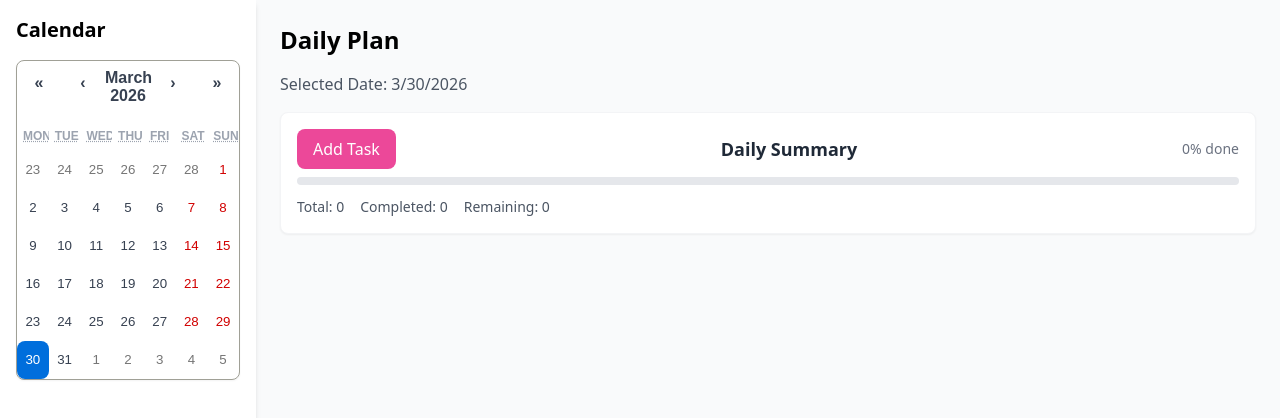
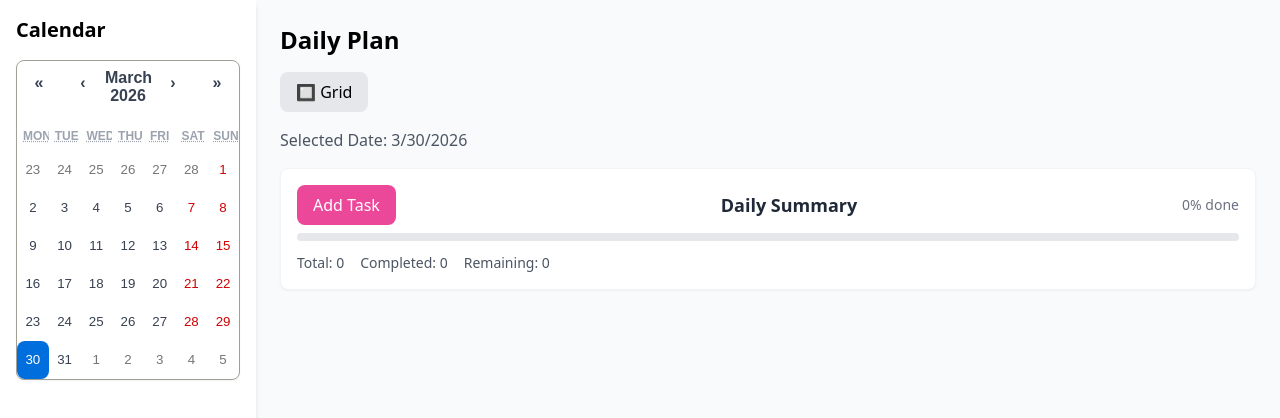
Before and after one commit to pkindalov/Studyflow, a React (Vite) app: page / in a window 1280 px wide. Shown: the top 418 px of the page. Built offline with nearby package versions, Linux system fonts and the light colour scheme.

Commit message:
Added a button for changing layot from list to grid and reverse

```diff
--- a/src/App.jsx
+++ b/src/App.jsx
@@ -17,6 +17,8 @@ function App() {
   const [editTaskId, setEditTaskId] = useState(null);
   const [editTaskText, setEditTaskText] = useState("");
   const [editTaskImage, setEditTaskImage] = useState("");
+
+  const [isGridView, setIsGridView] = useState(false);
 
   const taskInputRef = useRef(null);
 
@@ -142,7 +144,13 @@ function App() {
 
       {/* Main */}
       <div className="flex-1 p-6">
-        <h1 className="text-2xl font-bold mb-4">Daily Plan</h1>
+        <h1 className="text-2xl font-bold mb-4">Daily Plan </h1>
+        <button
+          onClick={() => setIsGridView((prev) => !prev)}
+          className="mb-4 px-4 py-2 bg-gray-200 rounded-lg hover:bg-gray-300 transition"
+        >
+          {isGridView ? "📋 List" : "🔲 Grid"}
+        </button>
 
         <p className="text-gray-600 mb-4">
           Selected Date: {selectedDate.toLocaleDateString()}
@@ -196,13 +204,17 @@ function App() {
         </div>
 
         {/* Tasks */}
-        <ul className="space-y-2">
+        <ul
+          className={
+            isGridView ? "grid grid-cols-2 md:grid-cols-3 gap-4" : "space-y-2"
+          }
+        >
           {tasksForDay.map((task) => (
             <li
               key={task.id}
               className="fade-slide-in bg-white shadow-md rounded-xl border border-gray-100 overflow-hidden transition hover:shadow-lg"
             >
-              <div className="w-full h-40 overflow-hidden bg-pink-100 flex items-center justify-center">
+              <div className="w-full h-32 overflow-hidden bg-pink-100 flex items-center justify-center">
                 {task.imageUrl ? (
                   <img
                     src={task.imageUrl}
```
